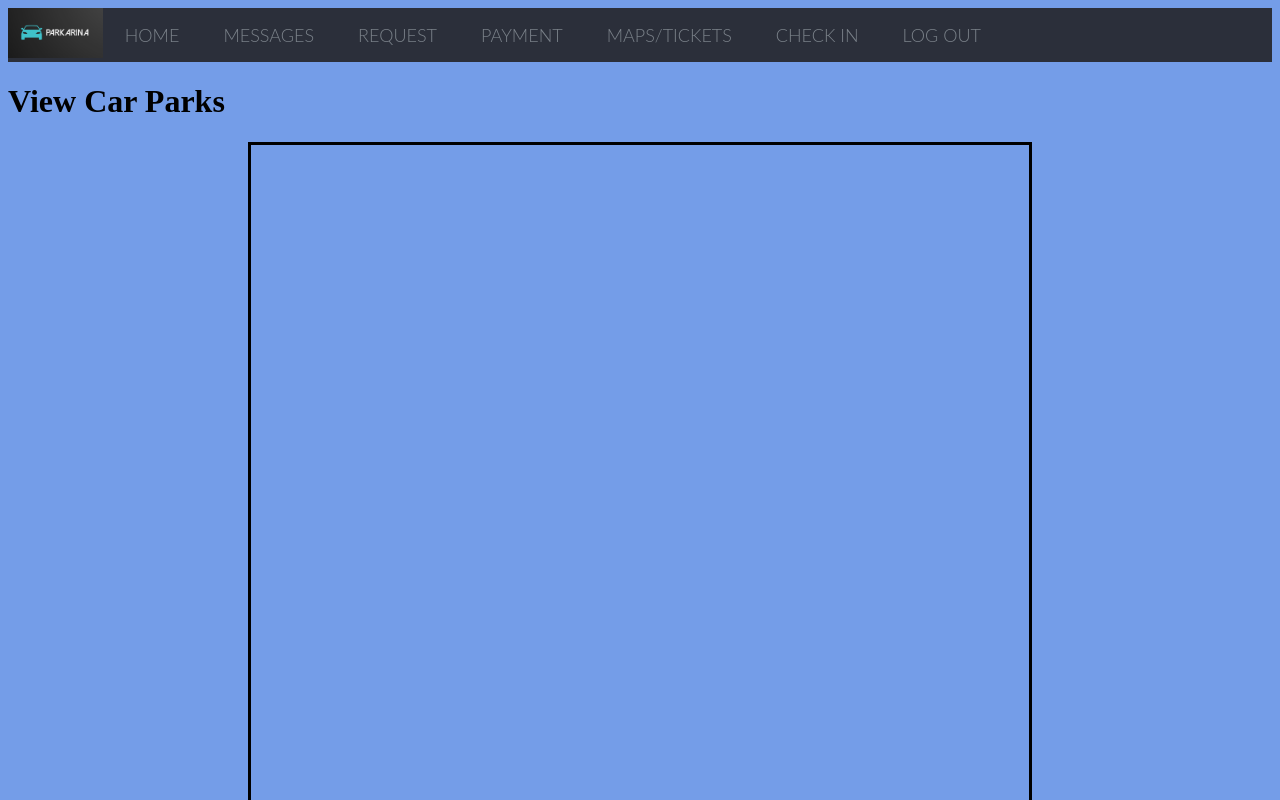
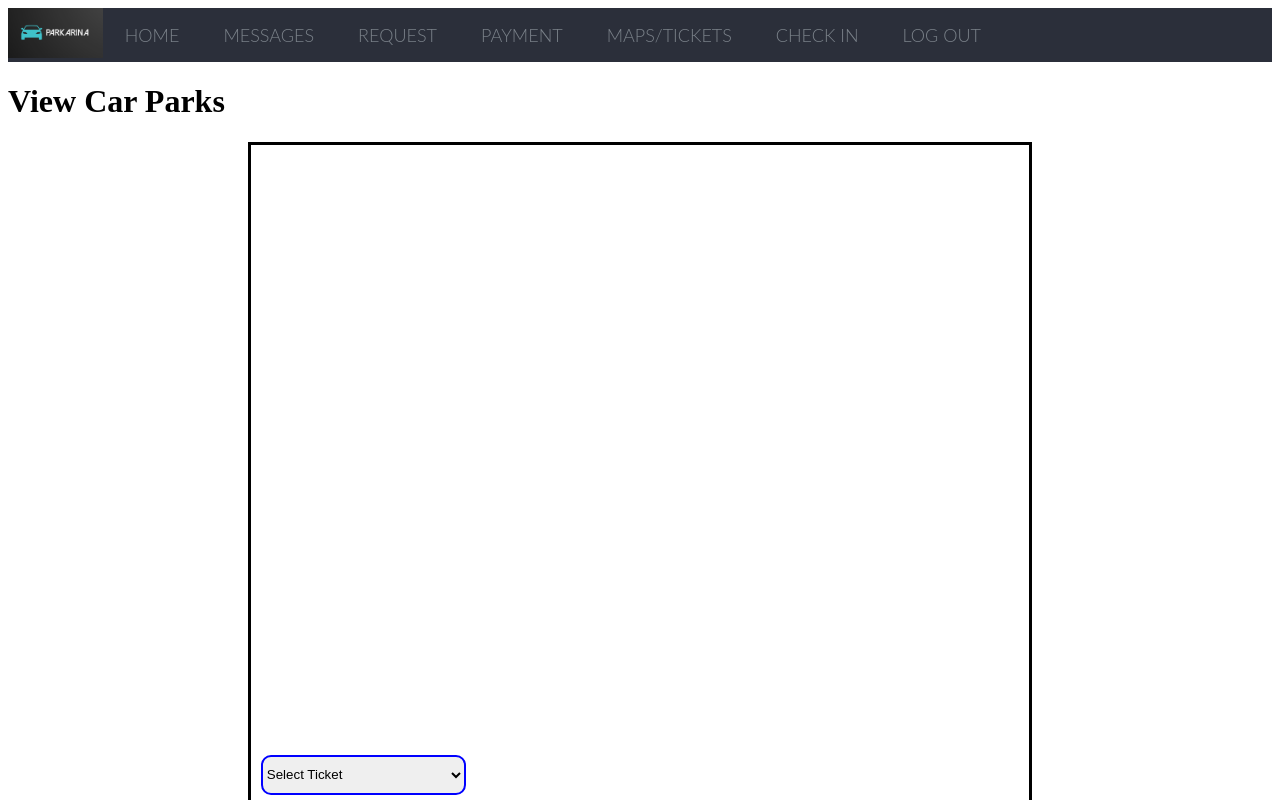
Before and after one commit to hazzaRR/Parkarino, a website: page public/maps/map.html in a window 1280 px wide. Shown: the top 800 px of the page. Drawn offline with Linux system fonts and the light colour scheme; some packages are replaced by stand-ins of ours; no server answers.

Commit message:
Small change

```diff
--- a/public/landing_style.css
+++ b/public/landing_style.css
@@ -1,5 +1,5 @@
 body {
-    background: #749DE8;
+    background: white;
 }
 
 
--- a/public/styles.css
+++ b/public/styles.css
@@ -259,8 +259,8 @@ textarea
   height: 50px;
   width: 50px;
   margin: 5px;
+
 }
-
 .selected, .selectedKey {
   background-color: #0081cb;
 }
@@ -576,7 +576,7 @@ textarea
     margin-top: 10px;
 }
 #map {
-    height: 800px;
+    height: 600px;
     /* The height is 400 pixels */
     width: 100%;
     /* The width is the width of the web page */
```
Also changed, not shown: public/Admin/manageCarpark.html (+1 -1 lines).
